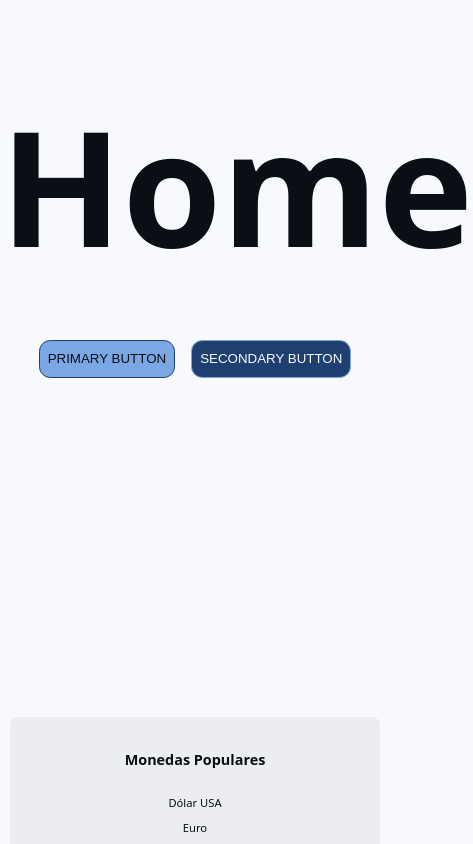
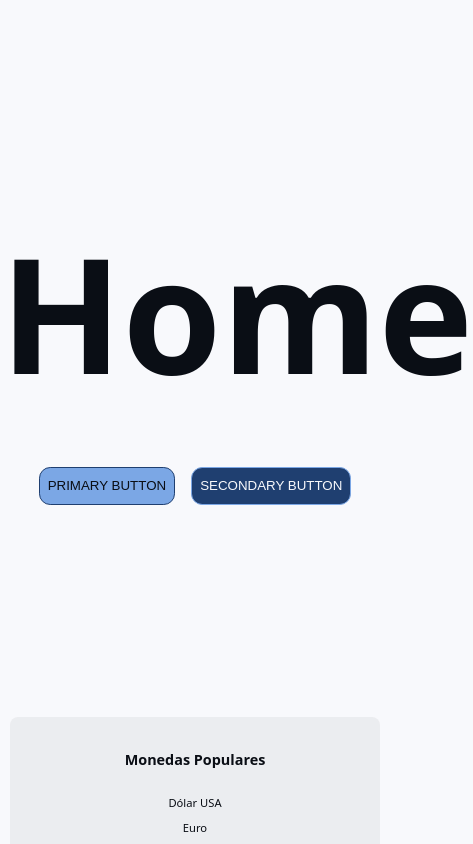
Before and after one commit to PSuarez18/currenciesExchange, a React (Vite) app: page / in a window 390 px wide. Shown: the top 844 px of the page, 473 px wide, since content can reach past the window. Built offline with nearby package versions, Linux system fonts and the light colour scheme.

Commit message:
Update Home.jsx
Mejorando el SEO desde el inicio para que no afecte las medidas Responsive

```diff
--- a/src/views/Home.jsx
+++ b/src/views/Home.jsx
@@ -9,14 +9,14 @@ function Home() {
   return (
     <div className="home-page">
       <header>
+
+      </header>
+      <main>
         <HeaderXL headerXL="Home" />
         <HorizontalFlex childrenMarginRight={"2 rem"}>
           <PrimaryButton label="Primary Button" />
           <SecondaryButton label="Secondary Button" />
         </HorizontalFlex>
-
-      </header>
-      <main>
 
       </main>
       <footer>
```
